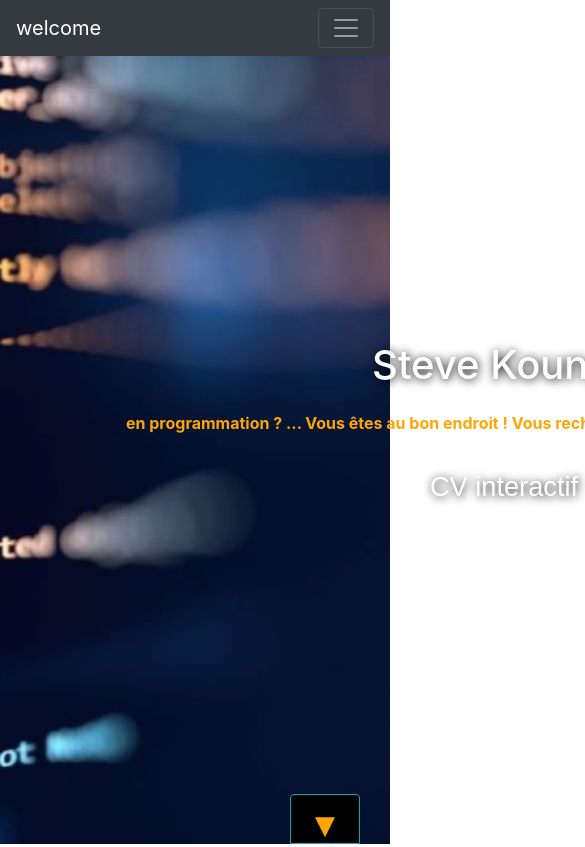
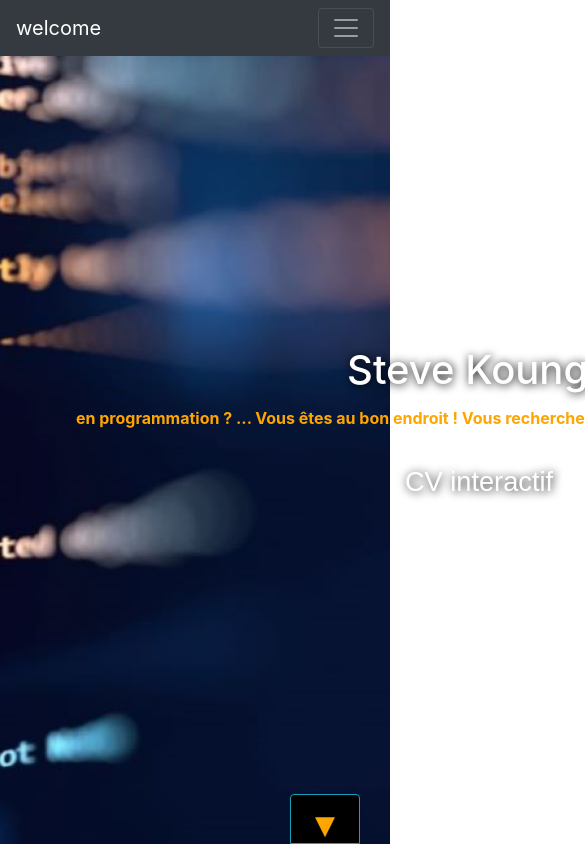
Before and after one commit to Naruto2020/myportfolio, a plain HTML site: page index.html in a window 390 px wide. Shown: the top 847 px of the page, 585 px wide, since content can reach past the window. Drawn offline with Linux system fonts and the light colour scheme.

Commit message:
queries annim text intro

```diff
--- a/assets/css/style.css
+++ b/assets/css/style.css
@@ -64,6 +64,17 @@ header {
   padding-left: 25px;
 }
 
+@media all and (max-width: 1024px){
+  .wrapper input{
+    background-color: 	rgba(0, 0, 0, 0);
+  border: solid 1px transparent;
+  color: orange;
+  font-weight: bold;
+  margin-top: 10px;
+  margin-left: 50px;
+  padding-left: 25px;
+  }
+}
 
 h1,
 h2 {
```
